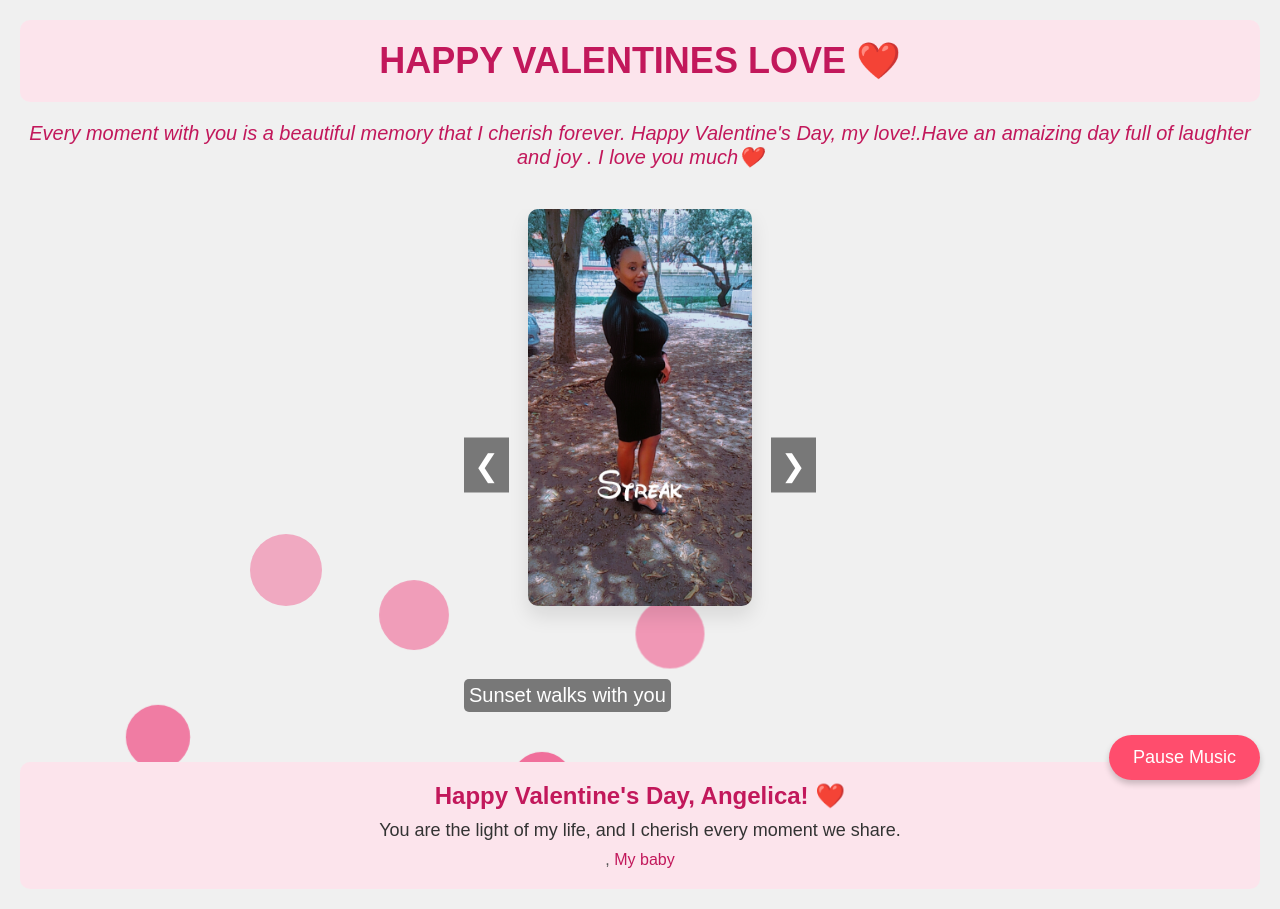
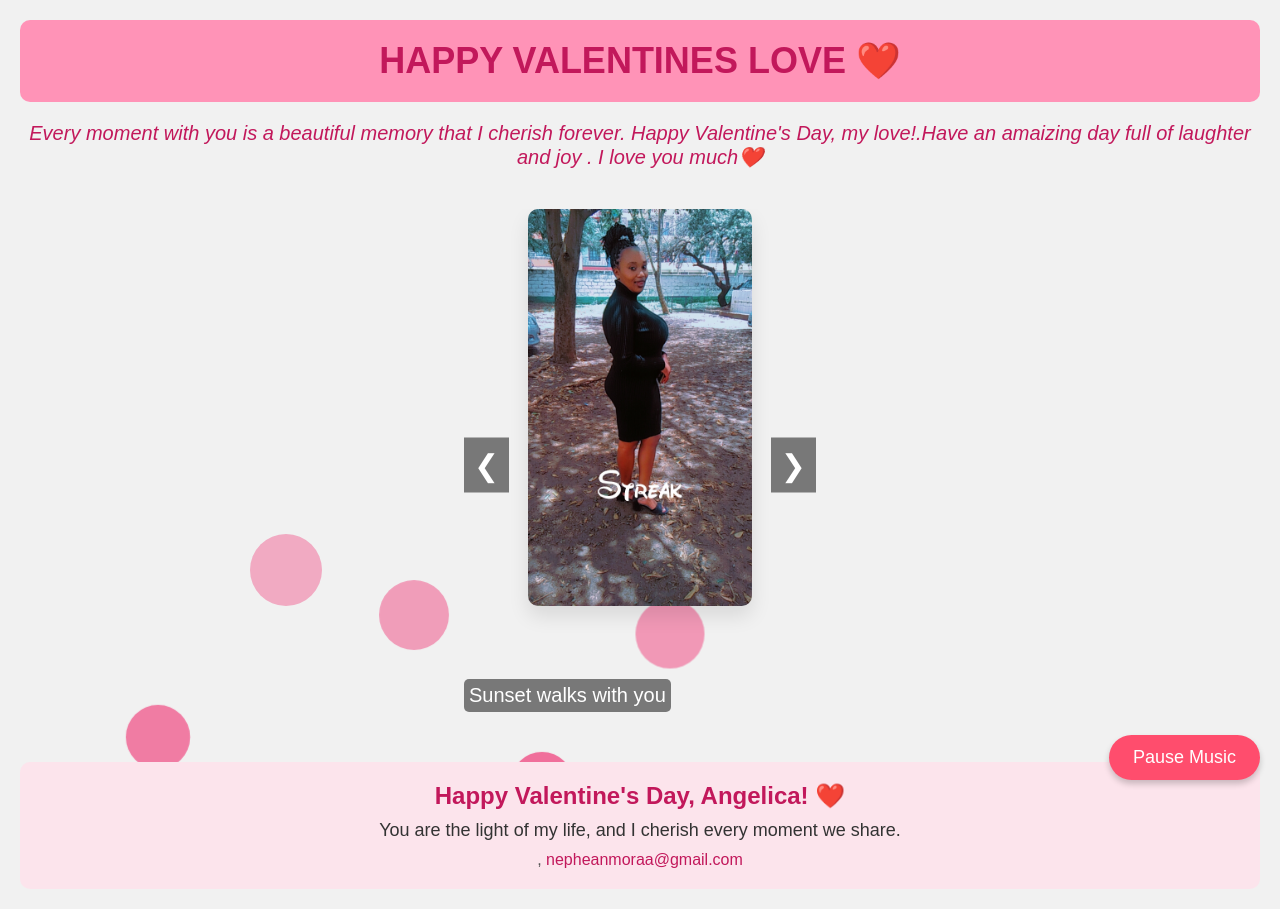
Before and after one commit to Roy-kirorei04/photo-gallery, a plain HTML site: page index.html in a window 1280 px wide. Both pictures are taken after a click on the button "Play Music". Drawn offline with Linux system fonts and the light colour scheme; grey boxes are pictures that could not be loaded.

Commit message:
updated index.html, script.js, styles.css

```diff
--- a/index.html
+++ b/index.html
@@ -17,7 +17,8 @@
 
     <!-- Background Music -->
     <audio autoplay loop>
-        <source src="instrumental.mp3.mp3" type="audio/mpeg">
+        <!--<source src="instrumental.mp3" type="audio/mpeg">-->
+        <source src="instrumental.ogg" type="audio/ogg">
         Your browser does not support the audio element.
     </audio>
 
@@ -66,7 +67,7 @@
         <div class="footer-content">
             <p class="valentines-message">Happy Valentine's Day, Angelica! ❤️</p>
             <p class="personal-message">You are the light of my life, and I cherish every moment we share.</p>
-            <p class="contact-info">, <a href="nepheanmoraa.com">My baby</a></p>
+            <p class="contact-info">, <a href="mail-to@example.com">nepheanmoraa@gmail.com</a></p>
         </div>
     </footer>
 
--- a/script.js
+++ b/script.js
@@ -12,25 +12,25 @@ document.addEventListener("DOMContentLoaded", () => {
     }
 
     function nextSlide() {
-        index = (index + 1) % totalImages; // Move to the next slide, loop back to the first one
+        index = (index + 1) % totalImages;
         updateGallery();
     }
 
     function prevSlide() {
-        index = (index - 1 + totalImages) % totalImages; // Move to the previous slide, loop back to the last one
+        index = (index - 1 + totalImages) % totalImages;
         updateGallery();
     }
 
-    nextBtn.addEventListener("click", nextSlide); // When the "Next" button is clicked
-    prevBtn.addEventListener("click", prevSlide); // When the "Previous" button is clicked
+    nextBtn.addEventListener("click", nextSlide);
+    prevBtn.addEventListener("click", prevSlide);
 
-    setInterval(nextSlide, 3000); // Auto slide every 3 seconds
+    setInterval(nextSlide, 3000);
 
     // Background Music Functionality
     const audio = document.createElement("audio");
-    audio.src = "music/background-music.mp3"; // Ensure the file exists in the correct directory
+    audio.src = "instrumental.ogg"; // Ensure the file exists in the correct directory
     audio.loop = true;
-    audio.volume = 0.8; // Set volume to 0.8
+    audio.volume = 0.6;
     document.body.appendChild(audio);
 
     // Play/Pause Button
@@ -59,27 +59,17 @@ document.addEventListener("DOMContentLoaded", () => {
 
     document.body.appendChild(musicButton);
 
-    let isPlaying = false; // Track music state
+    let isPlaying = false;
 
     musicButton.addEventListener("click", () => {
         if (isPlaying) {
             audio.pause();
             musicButton.textContent = "Play Music";
         } else {
-            audio.play().catch(error => console.error("Music play error:", error));
-            musicButton.textContent = "Pause Music";
+            audio.play().then(() => {
+                musicButton.textContent = "Pause Music";
+            }).catch(error => console.error("Music play error:", error));
         }
         isPlaying = !isPlaying;
     });
-
-    // Handle user interaction to allow music to play
-    const enableMusic = () => {
-        if (!isPlaying) {
-            audio.play().catch(error => console.error("Music play error:", error));
-            musicButton.textContent = "Pause Music";
-            isPlaying = true;
-        }
-        document.removeEventListener("click", enableMusic);
-    };
-    document.addEventListener("click", enableMusic);
 });
--- a/styles.css
+++ b/styles.css
@@ -8,7 +8,7 @@
 /* Body and General Layout */
 body {
     font-family: Arial, sans-serif;
-    background-color: #f0f0f0;
+    background-color: #f1f1f1;
     color: #333;
     text-align: center;
     padding: 20px;
@@ -16,7 +16,7 @@ body {
 
 /* Header */
 header {
-    background-color: #fce4ec;
+    background-color: #ff93b7;
     padding: 20px;
     border-radius: 10px;
     margin-bottom: 20px;
```
Also changed, not shown: 2 other files.
